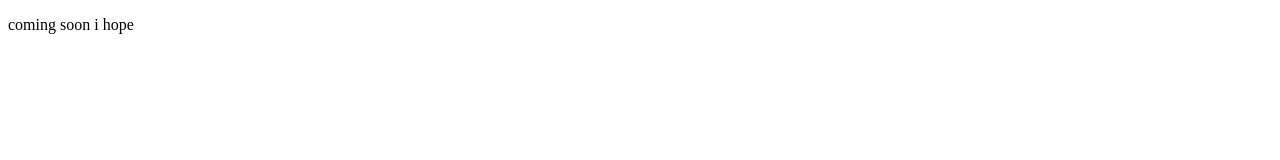
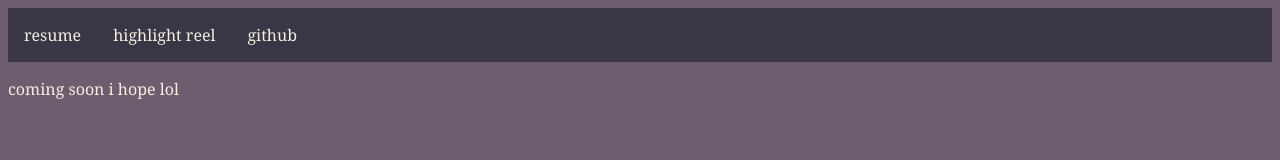
Before and after one commit to Irenheard/Irenheard.github.io, a plain HTML site: page highlightReel.html in a window 1280 px wide. Drawn offline with Linux system fonts and the light colour scheme.

Commit message:
Update highlightReel.html

```diff
--- a/highlightReel.html
+++ b/highlightReel.html
@@ -1,4 +1,63 @@
 <!DOCTYPE html>
 <html>
-  <p>coming soon i hope</p>
+	<style>
+		body {
+			color: #F4EEE0;
+			font-family: "IM Fell DW Pica", Georgia, serif;
+			background-color: #6D5D6E;
+		}
+
+		/*made by following the w3 school tutorial*/
+		.ulNavbar {
+			/*This removes the bullet points, margins, and padding*/
+			list-style-type: none;
+			margin: 0;
+			padding: 0;
+
+			/*this fixed my h1 issue*/
+			overflow: hidden;
+
+			/*background colour*/
+			background-color: #393646;
+		}
+
+		.liNavbarItem {
+			/*This makes the navbar items on one line*/
+			float: left;
+
+		}
+
+		.liEhNavbarItem {
+			display: block;
+			padding: 16px;
+			color: #F4EEE0;
+			text-decoration: none;
+
+		}
+
+		.liEhNavbarItem:hover {
+			background-color: #464036;
+		}
+
+
+	</style>
+
+	<head>
+		<title>slay town</title>
+	</head>
+
+	<body>
+		<!--NAVBAR-->
+		<!--made by following the w3school tutorial-->
+		<ul class="ulNavbar">
+			<li class="liNavbarItem"><a class="liEhNavbarItem" href="index.html">resume</a></li>
+			<li class="liNavbarItem"><a class="liEhNavbarItem" href="highlightReel.html">highlight reel</a></li>
+			<li class="liNavbarItem"><a class="liEhNavbarItem" href="https://github.com/Irenheard/Irenheard.github.io" target="_blank">github</a></li>
+		</ul>
+
+		<p>coming soon i hope lol</p>
+
+
+	</body>
+
 </html>
```
